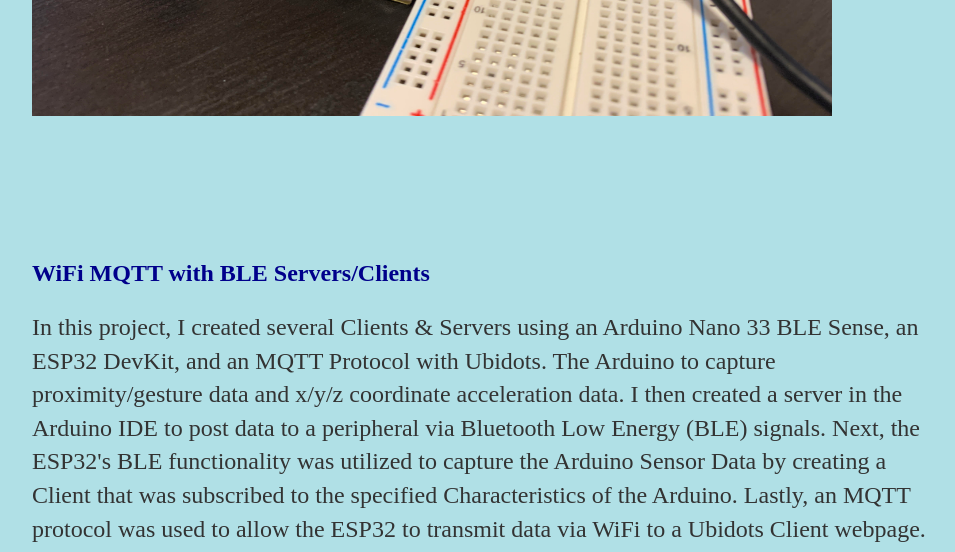
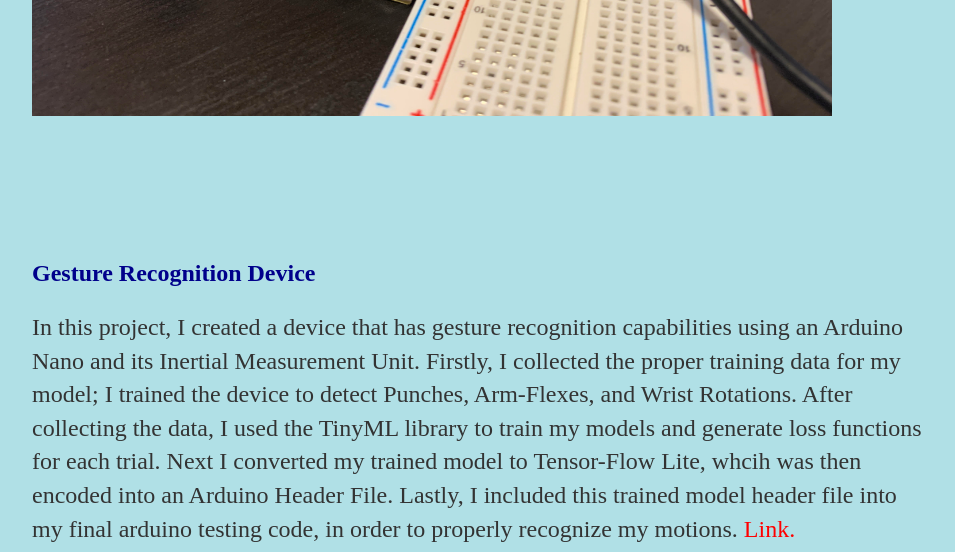
Before and after one commit to jonathanrgoh/jonathanrgoh.github.io, a Jekyll site: the page built from projects/Embedded_Projects/index.html, in a window 1280 px wide and 1400 px high, scrolled down 1404 px. Shown: the top 552 px of the window, without its empty margins (160-1115 px from the left). Built offline with Jekyll 4.4.1, drawn with Linux system fonts in a browser that asks for light colours; some of the changed text lies outside the part shown.

Commit message:
Update index.html

```diff
--- a/projects/Embedded_Projects/index.html
+++ b/projects/Embedded_Projects/index.html
@@ -18,6 +18,21 @@
 
 	<br><br><br><br><br>
 
+	<h2 style="color:darkblue;">Gesture Recognition Device</h2>
+		<p>In this project, I created a device that has gesture recognition capabilities using an Arduino Nano and its Inertial Measurement Unit. Firstly, I collected the proper training data for my model; I trained the device to detect Punches, Arm-Flexes, and Wrist Rotations. After collecting the data, I used the TinyML library to train my models and generate loss functions for each trial. Next I converted my trained model to Tensor-Flow Lite, whcih was then encoded into an Arduino Header File. Lastly, I included this trained model header file into my final arduino testing code, in order to properly recognize my motions.<a href="https://github.com/jonathanrgoh/Embedded-Systems-Projects/tree/master/Gesture-Recognition" style="color:red;"> Link.</a></p>
+
+	<iframe width="560" height="315" src="https://www.youtube.com/embed/soLgaHHQN38" frameborder="0" allow="accelerometer; autoplay; encrypted-media; gyroscope; picture-in-picture" allowfullscreen></iframe>
+
+	<br><br><br><br><br>
+
+
+	<h2 style="color:darkblue;">Color Recognition Device</h2>
+		<p>In this project, I created a device that has color recognition capabilities using an Arduino Nano and its Proximity & Color Sensors. Firstly, I collected the proper training data for my model; I trained the device to detect Orange, Green, and Blue colored items. After collecting the data, I used the TinyML library to train my models and generate loss functions for each trial. Next I converted my trained model to Tensor-Flow Lite, whcih was then encoded into an Arduino Header File. Lastly, I included this trained model header file into my final arduino testing code, in order to properly recognize the colors of objects.<a href="https://github.com/jonathanrgoh/Embedded-Systems-Projects/tree/master/Gesture-Recognition" style="color:red;"> Link.</a></p>
+
+	<iframe width="560" height="315" src="https://www.youtube.com/embed/sENTibgwjqM" frameborder="0" allow="accelerometer; autoplay; encrypted-media; gyroscope; picture-in-picture" allowfullscreen></iframe>
+
+	<br><br><br><br><br>
+
 
 		<h2 style="color:darkblue;">WiFi MQTT with BLE Servers/Clients </h2>
 		<p>In this project, I created several Clients & Servers using an Arduino Nano 33 BLE Sense, an ESP32 DevKit, and an MQTT Protocol with Ubidots. The Arduino to capture proximity/gesture data and x/y/z coordinate acceleration data. I then created a server in the Arduino IDE to post data to a peripheral via Bluetooth Low Energy (BLE) signals. Next, the ESP32's BLE functionality was utilized to capture the Arduino Sensor Data by creating a Client that was subscribed to the specified Characteristics of the Arduino. Lastly, an MQTT protocol was used to allow the ESP32 to transmit data via WiFi to a Ubidots Client webpage. The ultimate goal of this project was to become familiar with BLE and MQTT data transmission, and to capture real-time sensor data from a remote location.<a href="https://github.com/jonathanrgoh/Embedded-Systems-Projects/tree/master/UbidotsClientServer_Project" style="color:red;"> Link.</a></p>
```
